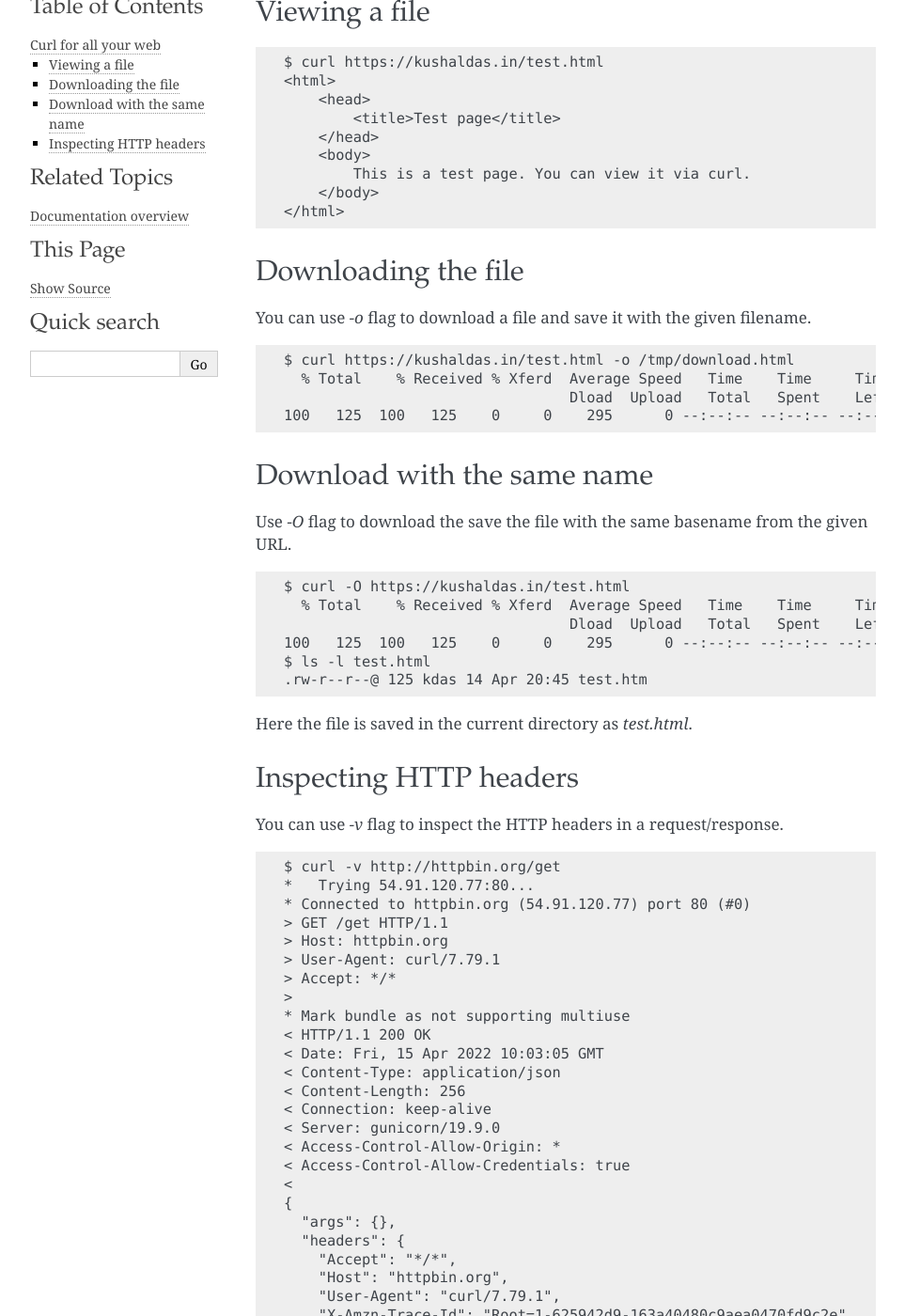
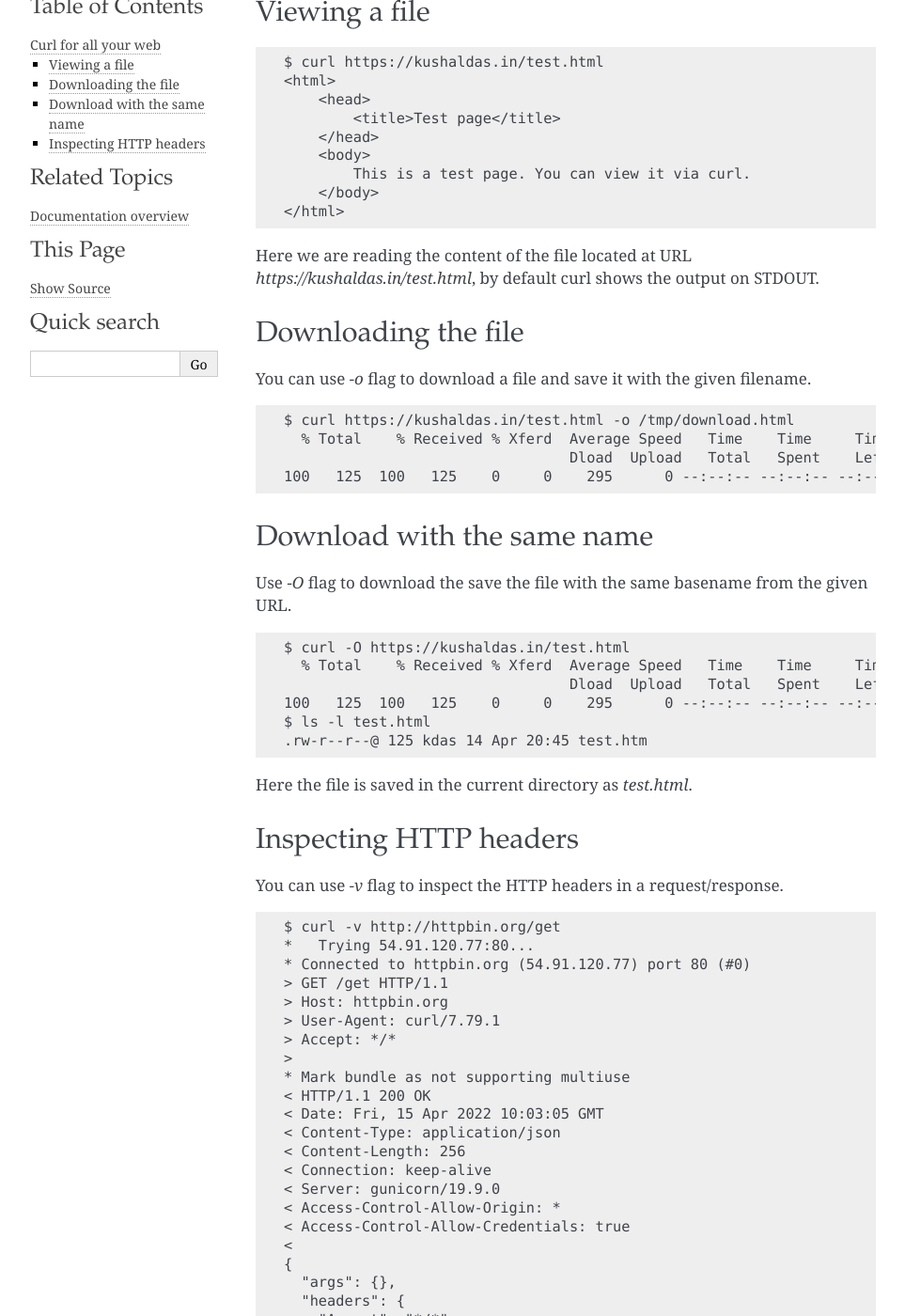
Before and after one commit to kushaldas/lym, a Sphinx documentation site: the page built from docs/curl.rst, in a window 1280 px wide and 1400 px high, scrolled down 265 px. Shown: the whole window at 94% size, without its empty margins (148-1111 px from the left). Built offline with Sphinx 7.4.7, drawn with Linux system fonts in a browser that asks for light colours; a script that is not in the unit is left out; some of the changed text lies outside the part shown.

Commit message:
Standard editing in the curl chapter

```diff
--- a/docs/curl.rst
+++ b/docs/curl.rst
@@ -24,6 +24,9 @@ Viewing a file
         </body>
     </html>
 
+
+Here we are reading the content of the file located at URL
+`https://kushaldas.in/test.html`, by default curl shows the output on STDOUT.
 
 Downloading the file
 ---------------------
@@ -96,5 +99,6 @@ You can use `-v` flag to inspect the HTTP headers in a request/response.
 Here the lines with `>` at starting showing the headers in the request, and `<`
 shows the headers in the response.
 
-For the rest of the chapter we will keep using `httpbin.org <https://httpbin.org>_`,
-which is a service run by `Kenneth Reitz <https://twitter.com/kennethreitz42>_`.
+For the rest of the chapter we will keep using `httpbin.org
+<https://httpbin.org>_`, which is a service run by `Kenneth Reitz
+<https://twitter.com/kennethreitz42>_`. The service returns JSON as output.
```
